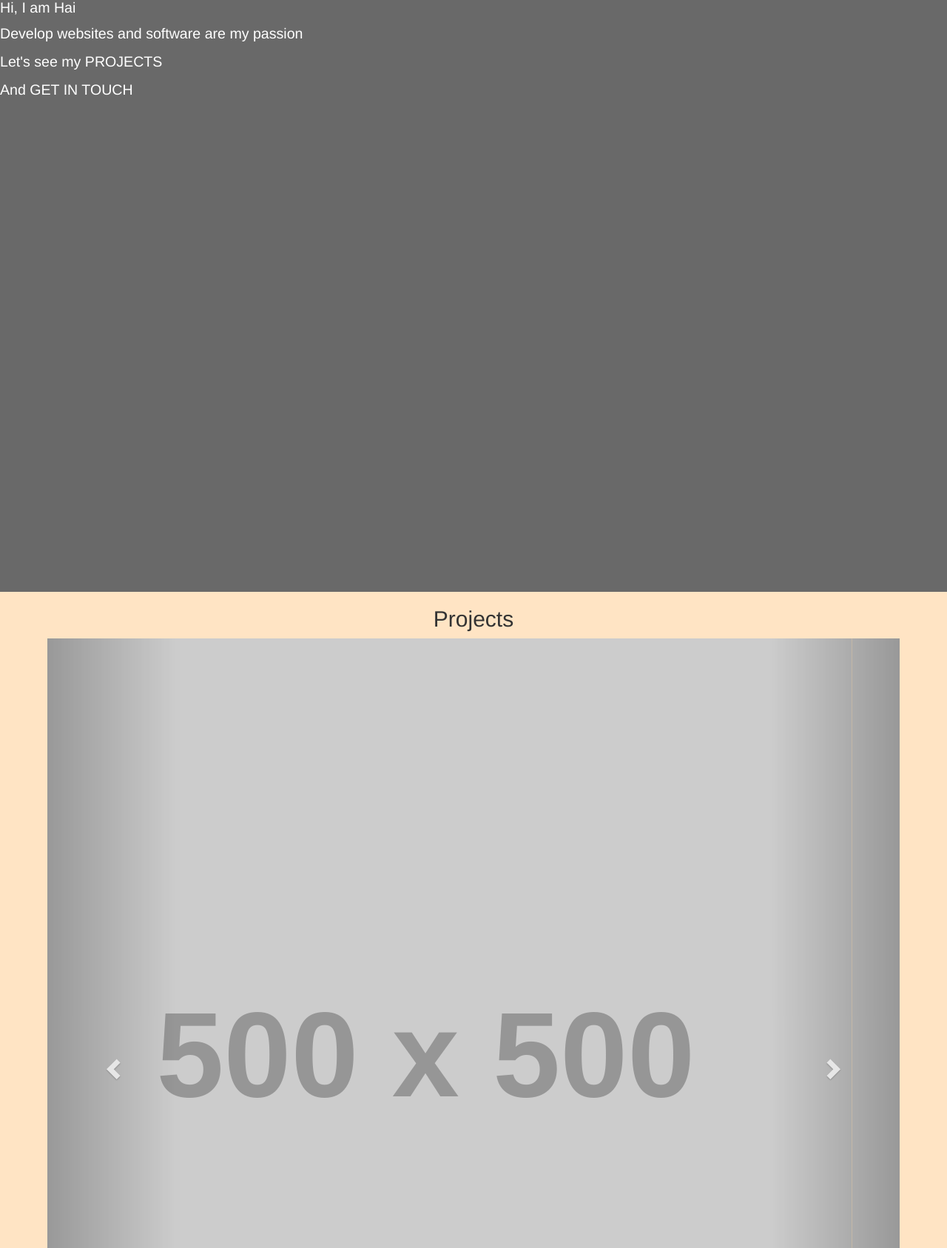
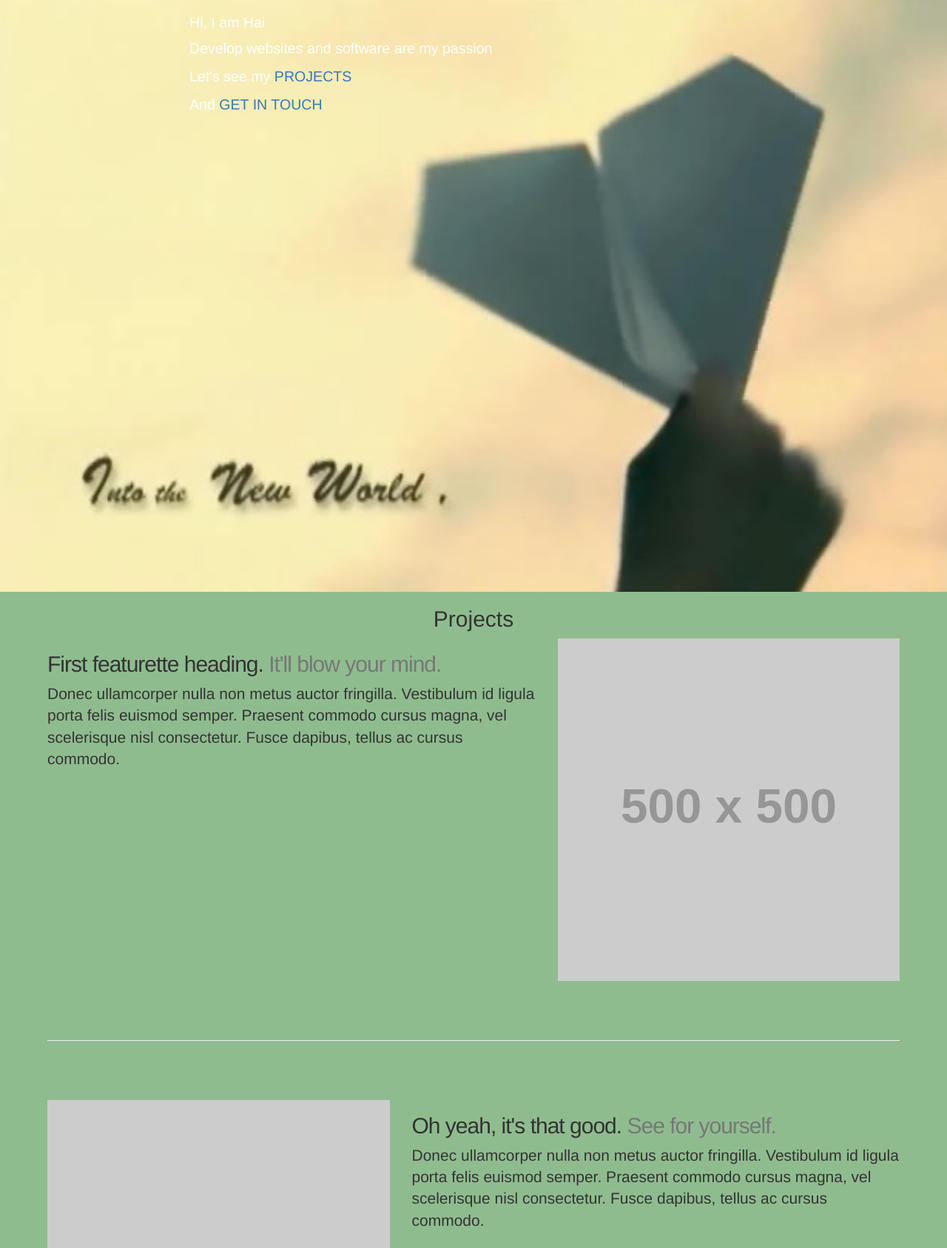
Before and after one commit to gsea4/portfolio, a plain HTML site: page index.html in a window 1280 px wide. Shown: the top 1687 px of the page at 74% size. Drawn offline with nearby package versions, Linux system fonts and the light colour scheme; placeholder pictures from the web are drawn by us.

Commit message:
Fixed animation when click on Projects and Contact from the About section

```diff
--- a/css/style.css
+++ b/css/style.css
@@ -1,50 +1,58 @@
 /* Extra small devices (phones, less than 768px) */
 /* No media query since this is the default in Bootstrap */
 * {
-  box-sizing: border-box;
+    box-sizing: border-box;
 }
 
+
+/*
+    -----ABOUT SECTION-----
+*/
 #about{
-    /*background-image: url('/img/bubble-bg-sm-edited.jpg');*/
-    background-color: dimgrey;
+    background-image: url('/img/itnw.jpg');
+    /*background-color: dimgrey;*/
     background-size: cover;
     height: 100vh;
 }
 
-#project{
-    background-color: bisque;
+#about h1{
+    padding-top: 20px;
 }
+
+#about h1, #about p{
+    margin-left: 20%;
+    margin-top: 0;
+    color: white;
+    font-size: 1.4em;
+}
+
+
+/*
+    -----PROJECT SECTION-----
+*/
+#project{background-color: darkseagreen;}
+
+.featurette, .featurette-divider{display: none;}
 
 #project h2{
     padding-top: 20px;
     margin-top: 0;
 }
 
-#myCarousel{
+#project{padding-bottom: 40px;}
 
-}
+#contact{padding: 20px;}
 
-#about h1, #about p{
-    margin-top: 0;
-    color: white;
-    font-size: 1.4em;
-}
 
-#project, #contact{
-    padding: 40px 0;
-}
+/*
+    -----CONTACT SECTION-----
+*/
 
-#contact>*{
-    padding: 0 20px;
-}
+#contact>*{padding: 0 20px;}
 
-#social-icons{
-    text-align: center;
-}
+#social-icons{text-align: center;}
 
-.fa-github, .fa-twitter{
-  font-size: 2em;
-}
+.fa-github, .fa-twitter{font-size: 2em;}
 
 .myImg{
     vertical-align: middle;
@@ -53,43 +61,35 @@
     margin-bottom: 10px;
 }
 
-#contact .col-md-6{
-    text-align: center;
-}
+#contact .col-md-6{text-align: center;}
+
+
+
+
+
 
 /*==========  Mobile First Method  ==========*/
-
-/* Custom, iPhone Retina */
-@media only screen and (min-width : 320px) {
-
-}
 
 /* Extra Small Devices, Phones */
 @media only screen and (min-width : 480px) {
 
 }
 
-
-
 /* Small Devices, Tablets */
 @media only screen and (min-width : 768px) {
 
-    #project{
-        padding: 0 5%;
-    }
+    #project{padding: 0 5%;}
+    #project{padding-bottom: 40px;}
 
-    #contact>*{
-        padding: 0 10%;
-    }
+    #contact>*{padding: 0 10%;}
 
+    #myCarousel{display: none;}
 
+    .featurette, .featurette-divider{display: block;}
 
     /* Featurettes
     ------------------------- */
-
-    .featurette-divider {
-        margin: 80px 0; /* Space out the Bootstrap <hr> more */
-    }
+    .featurette-divider {margin: 80px 0; /* Space out the Bootstrap <hr> more */ }
 
     /* Thin out the marketing headings */
     .featurette-heading {
--- a/index.html
+++ b/index.html
@@ -20,8 +20,8 @@
         <section id="about">
             <h1>Hi, I am Hai</h1>
             <p>Develop websites and software are my passion</p>
-            <p>Let's see my <span>PROJECTS</span></p>
-            <p>And <span>GET IN TOUCH</span></p>
+            <p>Let's see my <span><a href="#project">PROJECTS</a></span></p>
+            <p>And <span><a href="#contact">GET IN TOUCH</a></span></p>
         </section>
 
 
@@ -120,6 +120,7 @@
                 <img class="featurette-image img-responsive center-block" src="http://via.placeholder.com/500x500" alt="Generic placeholder image">
             </div>
         </div>
+
 <!--TESTING-->
 
 
--- a/js/main.js
+++ b/js/main.js
@@ -1,7 +1,28 @@
 $(document).ready(function(){
 
+    //Check which module to display for project section
+    //chkProjSec();
+
     $(window).resize(function(){
-        if($(window).width() < 768){
+        //chkProjSec();
+    });
+
+
+    $('a[href="#project"], a[href="#contact"]').on("click", function(e){
+        e.preventDefault();
+        $('html,body').animate({
+            scrollTop: $(this.hash).offset().top
+        }, 1000);
+        return false;
+
+
+    });
+
+});
+
+
+function chkProjSec(){
+    if($(window).width() < 768){
             $(".featurette").css("display", "none");
             $(".featurette-divider").css("display", "none");
             $("#myCarousel").css("display", "block");
@@ -10,9 +31,4 @@ $(document).ready(function(){
             $(".featurette-divider").css("display", "block");
             $("#myCarousel").css("display", "none");
         }
-    });
-
-
-
-
-});
+}
```
Also changed, not shown: img/itnw.jpg (added).
